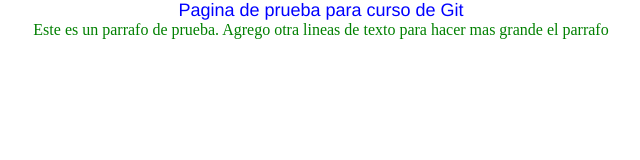
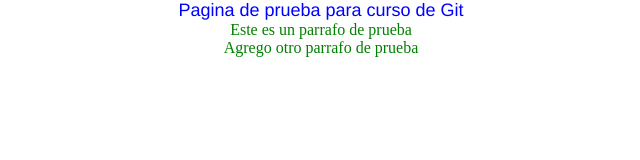
Before and after one commit to JOVANNYAC/pagina-curso-git, a plain HTML site: page index.html in a window 1280 px wide. Shown: the whole page, without its empty margins (319-959 px from the left). Drawn offline with Linux system fonts and the light colour scheme.

Commit message:
modificacion de una version

```diff
--- a/index.html
+++ b/index.html
@@ -9,9 +9,8 @@
 </head>
 <body>
     <h1>Pagina de prueba para curso de Git</h1>
-    <p>Este es un parrafo de prueba.
-        Agrego otra lineas de texto para hacer mas grande el parrafo
-    </p>
+    <p>Este es un parrafo de prueba</p>
+    <p>Agrego otro parrafo de prueba</p>
 
 </body>
 </html>
```
